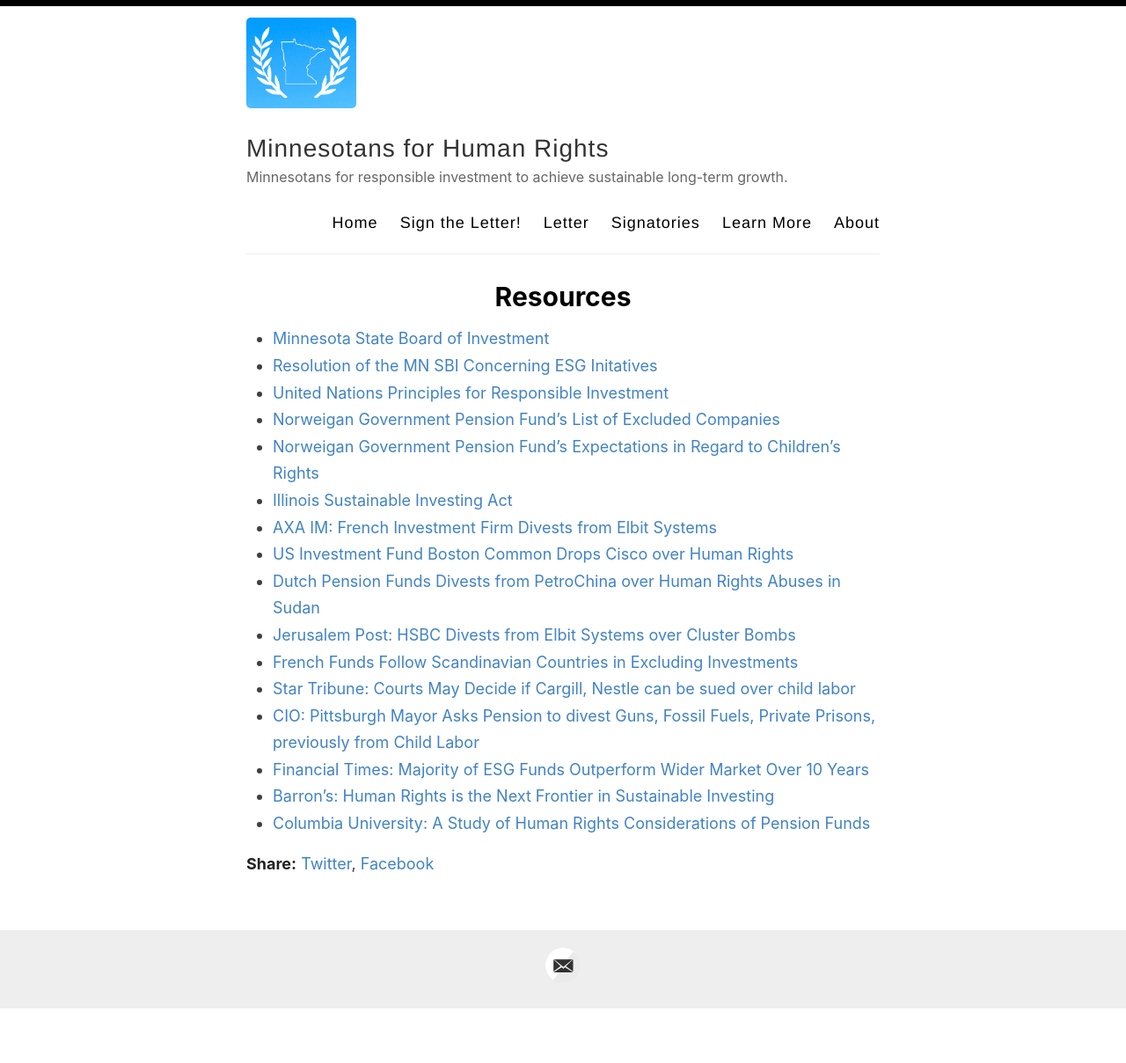
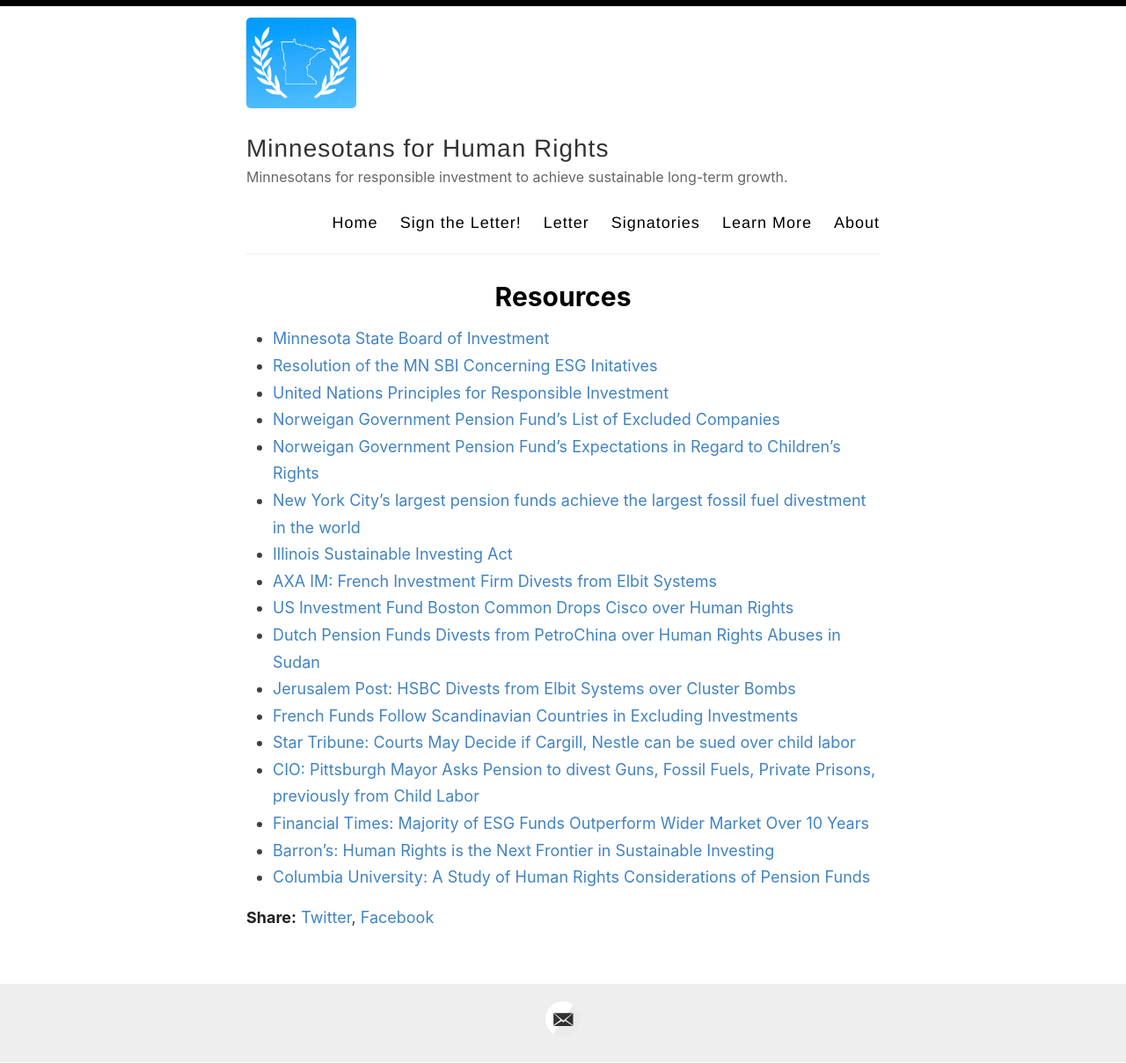
Before and after one commit to adamrahim/adamrahim.github.io, a Jekyll site: the page built from _posts/2020-12-23-learn-more.md, in a window 1280 px wide. Shown: the whole page at 88% size. Built offline with Jekyll 4.4.1, drawn with Linux system fonts in a browser that asks for light colours; before the commit the page ends 1147 px from its top, so only the background shows below that.

Commit message:
Update 2020-12-23-learn-more.md

```diff
--- a/_posts/2020-12-23-learn-more.md
+++ b/_posts/2020-12-23-learn-more.md
@@ -8,6 +8,7 @@
 - [United Nations Principles for Responsible Investment](https://www.unpri.org/pri/about-the-pri "UN Principles for Responsible Investment")
 - [Norweigan Government Pension Fund's List of Excluded Companies](https://www.nbim.no/en/the-fund/responsible-investment/exclusion-of-companies/ "Norweigan Government Pension Fund's List of Excluded Companies")
 - [Norweigan Government Pension Fund's Expectations in Regard to Children's Rights](https://www.nbim.no/en/the-fund/responsible-investment/principles/expectations-to-companies/childrens-rights/ "Norweigan Government Pension Fund's Expectations to Companies in Regard to Children's Rights")
+- [New York City’s largest pension funds achieve the largest fossil fuel divestment in the world](https://comptroller.nyc.gov/newsroom/mayor-de-blasio-comptroller-stringer-and-trustees-announce-estimated-4-billion-divestment-from-fossil-fuels/ "New York City’s largest pension funds achieve the largest fossil fuel divestment in the world")
 - [Illinois Sustainable Investing Act](https://illinoistreasurer.gov/Local_Governments/Sustainable_Investing_Act "Illinois Local Government Sustainable Investing Act")
 - [AXA IM: French Investment Firm Divests from Elbit Systems](https://www.business-humanrights.org/en/latest-news/french-investment-firm-axa-partially-divests-from-israeli-arms-manufacturer-elbit-systems/ "AXA IM Divests from Elbit")
 - [US Investment Fund Boston Common Drops Cisco over Human Rights](https://www.triplepundit.com/story/2011/investor-drops-cisco-over-human-rights/103961 "Boston Common Drops Cisco")
```
